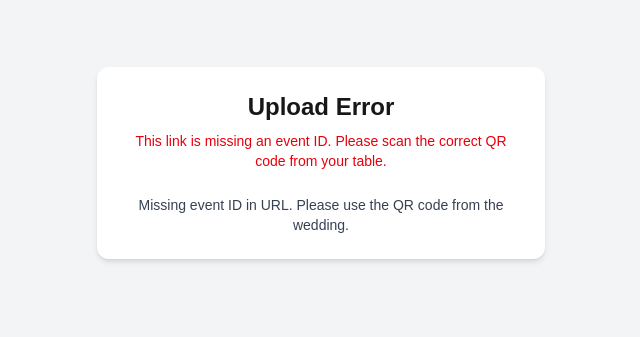
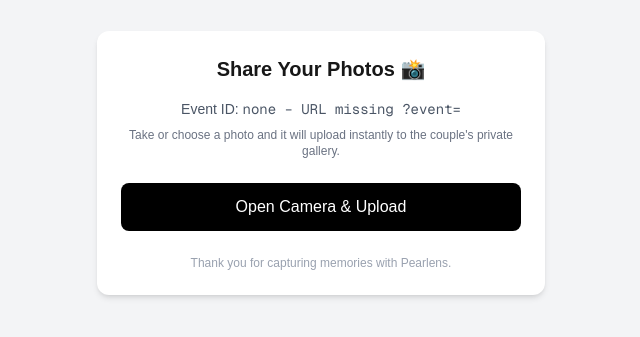
Before and after one commit to larafashah/pearlens, a Next.js app: page /upload in a window 1280 px wide. Shown: the part 237-574 px from the top of the page, without its empty margins (319-959 px from the left). Built offline with nearby package versions, Linux system fonts and the light colour scheme; no server answers.

Commit message:
Remove useSearchParams from upload page

```diff
--- a/app/upload/page.tsx
+++ b/app/upload/page.tsx
@@ -1,95 +1,75 @@
+/* eslint-disable */
+/* prettier-ignore */
+// @ts-nocheck
 "use client";
 
-import { useEffect, useRef, useState } from "react";
-import { useSearchParams } from "next/navigation";
-import { storage, db } from "@/lib/firebase";
-import { ref, uploadBytes, getDownloadURL } from "firebase/storage";
-import { collection, addDoc, serverTimestamp } from "firebase/firestore";
+import { useState, useRef, useEffect } from "react";
+import { ref, uploadBytes } from "firebase/storage";
+import { storage } from "@/lib/firebase";
 
 export default function UploadPage() {
-  const searchParams = useSearchParams();
-  const eventId = searchParams.get("event");
+  const [eventId, setEventId] = useState("");
+  const [status, setStatus] = useState("");
+  const [isUploading, setIsUploading] = useState(false);
+  const fileInputRef = useRef(null);
 
-  const fileInputRef = useRef<HTMLInputElement | null>(null);
-
-  const [status, setStatus] = useState<string>("");
-  const [isUploading, setIsUploading] = useState(false);
-
+  // Read ?event= from the URL (NO useSearchParams)
   useEffect(() => {
-    if (!eventId) {
-      setStatus(
-        "Missing event ID in URL. Please use the QR code from the wedding."
-      );
-    }
-  }, [eventId]);
+    if (typeof window === "undefined") return;
+    const params = new URLSearchParams(window.location.search);
+    const ev = params.get("event") || "";
+    setEventId(ev);
+  }, []);
 
   const handleOpenCamera = () => {
-    if (!eventId) return;
+    if (!eventId) {
+      setStatus("Missing event ID. Please scan the correct QR code.");
+      return;
+    }
     if (fileInputRef.current) {
       fileInputRef.current.click();
     }
   };
 
-  const handleFileChange = async (
-    e: React.ChangeEvent<HTMLInputElement>
-  ) => {
+  const handleFileChange = async (e) => {
     const file = e.target.files?.[0];
     if (!file || !eventId) return;
 
-    try {
     setIsUploading(true);
-      setStatus("Uploading photo...");
+    setStatus("Uploading...");
 
     const timestamp = Date.now();
-      const storagePath = `events/${eventId}/uploads/${timestamp}-${file.name}`;
-      const storageRef = ref(storage, storagePath);
+    const path = `events/${eventId}/uploads/${timestamp}-${file.name}`;
+    const fileRef = ref(storage, path);
 
-      await uploadBytes(storageRef, file);
-
-      const downloadURL = await getDownloadURL(storageRef);
-
-      const uploadsCol = collection(db, "uploads");
-      await addDoc(uploadsCol, {
-        eventId,
-        fileURL: downloadURL,
-        storagePath,
-        uploadedAt: serverTimestamp(),
-        fileName: file.name,
-        fileType: file.type,
-      });
-
+    try {
+      await uploadBytes(fileRef, file);
       setStatus("✅ Photo uploaded! You can take another.");
-    } catch (error) {
-      console.error(error);
-      setStatus("❌ Error uploading photo. Please try again.");
+    } catch (err) {
+      console.error("Upload error:", err);
+      setStatus("❌ Upload failed. Please try again.");
     } finally {
       setIsUploading(false);
-      if (fileInputRef.current) {
-        fileInputRef.current.value = "";
-      }
+      e.target.value = "";
     }
   };
 
   return (
     <main className="min-h-screen flex flex-col items-center justify-center px-4 py-8 bg-gray-100">
-      <section className="w-full max-w-md rounded-xl bg-white shadow-md p-6 text-center">
-        <h1 className="text-2xl font-semibold mb-2">
-          {eventId ? "Share Your Photos 📸" : "Upload Error"}
-        </h1>
+      <section className="w-full max-w-md bg-white shadow-md p-6 rounded-xl text-center">
+        <h1 className="text-xl font-semibold mb-4">Share Your Photos 📸</h1>
 
-        {eventId && (
-          <p className="text-sm text-gray-600 mb-6">
-            Thank you for celebrating with us! Take a photo and it will
-            upload directly to the couple&apos;s private gallery.
+        <p className="text-sm text-gray-600 mb-2">
+          Event ID:{" "}
+          <span className="font-mono">
+            {eventId || "none – URL missing ?event="}
+          </span>
         </p>
-        )}
 
-        {!eventId && (
-          <p className="text-sm text-red-600 mb-6">
-            This link is missing an event ID. Please scan the correct QR
-            code from your table.
+        <p className="text-xs text-gray-500 mb-6">
+          Take or choose a photo and it will upload instantly to the couple&apos;s
+          private gallery.
         </p>
-        )}
 
         <input
           ref={fileInputRef}
@@ -100,7 +80,6 @@ export default function UploadPage() {
           onChange={handleFileChange}
         />
 
-        {eventId && (
         <button
           onClick={handleOpenCamera}
           disabled={isUploading}
@@ -110,7 +89,6 @@ export default function UploadPage() {
         >
           {isUploading ? "Uploading..." : "Open Camera & Upload"}
         </button>
-        )}
 
         {status && (
           <p className="mt-4 text-sm text-gray-700 whitespace-pre-line">
@@ -118,11 +96,9 @@ export default function UploadPage() {
           </p>
         )}
 
-        {eventId && (
-          <p className="mt-6 text-xs text-gray-500">
-            No app. No account. Just memories 💍
+        <p className="mt-6 text-xs text-gray-400">
+          Thank you for capturing memories with Pearlens.
         </p>
-        )}
       </section>
     </main>
   );
```
Lines whose indentation alone changed are shown as unchanged.
